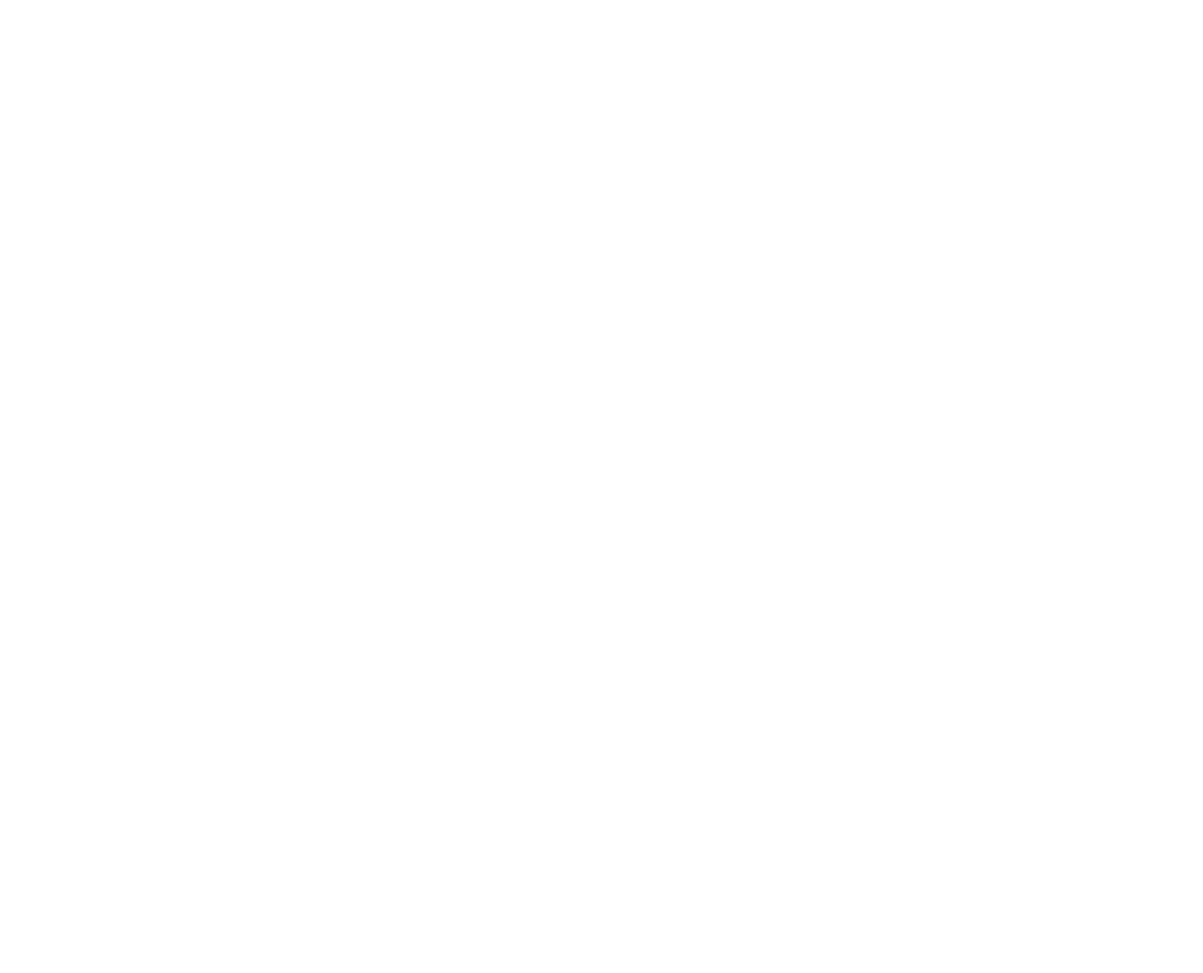
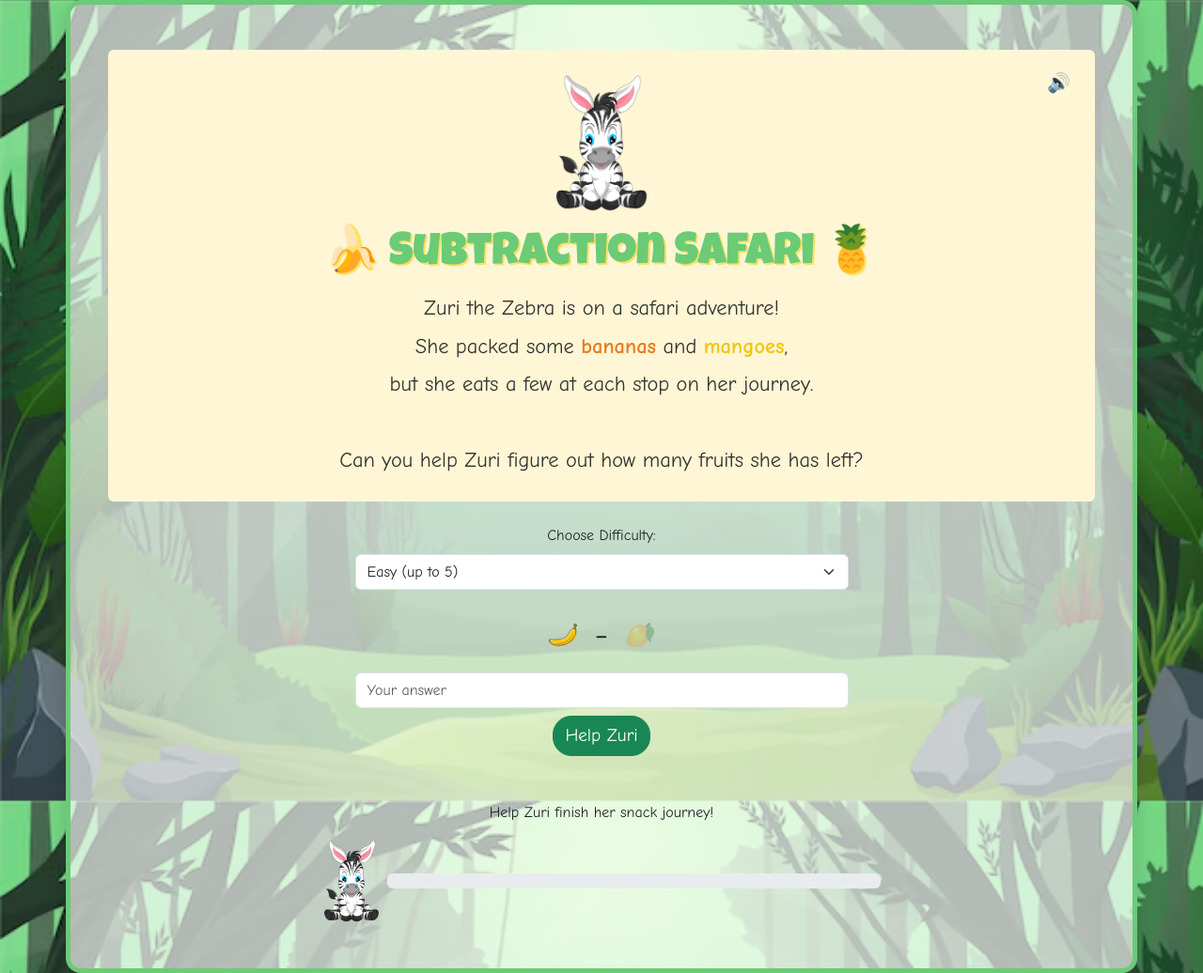
Before and after one commit to ElliottOctave/MathQuest, a plain HTML site: page pages/games/subtraction.html in a window 1280 px wide. Shown: the whole page at 94% size. Before the commit the page ends 800 px from the top, so only its background shows below. Drawn offline with nearby package versions, Linux system fonts and the light colour scheme.

Commit message:
Created the subtraction safari game.

```diff
--- a/pages/games/subtraction.html
+++ b/pages/games/subtraction.html
@@ -0,0 +1,83 @@
+<!-- /games/subtraction.html -->
+<!DOCTYPE html>
+<html lang="en">
+<head>
+  <meta charset="UTF-8">
+  <title>Subtraction Safari</title>
+  <link href="https://cdn.jsdelivr.net/npm/bootstrap@5.3.3/dist/css/bootstrap.min.css" rel="stylesheet">
+  <link rel="stylesheet" href="../styles/mathQuest.css">
+  <link rel="stylesheet" href="../styles/games/subtraction.css">
+  <link href="https://fonts.googleapis.com/css2?family=Luckiest+Guy&display=swap" rel="stylesheet">
+</head>
+<body>
+  <div class="container py-5" style="position: relative;">
+    <!-- Story -->
+    <div class="text-center mb-4 p-4 rounded" style="background-color: #fff6d5; position: relative;">
+      <img src="../assets/subtraction/zuri.png" alt="Zuri" width="100" class="mb-3">
+      <h1 style="font-family: 'Luckiest Guy', cursive; font-size: 3rem; color: #6bcB77; text-shadow: 2px 2px #ffe066;">
+        🍌 Subtraction Safari 🍍
+      </h1>
+      <p id="storyText" style="font-size: 1.4rem; color: #333; max-width: 600px; margin: 0 auto; line-height: 1.8;">
+        Zuri the Zebra is on a safari adventure!<br>
+        She packed some <strong style="color: #e67e22;">bananas</strong> and <strong style="color: #f1c40f;">mangoes</strong>,<br>
+        but she eats a few at each stop on her journey.<br><br>
+        Can you help Zuri figure out how many fruits she has left?
+      </p>
+      <button onclick="readStory()" style="position: absolute; top: 20px; right: 20px; font-size: 20px; background: none; border: none;">🔊</button>
+    </div>
+
+    <!-- Difficulty selector -->
+    <div class="text-center mb-4">
+      <label for="difficultySelect" class="form-label">Choose Difficulty:</label>
+      <select id="difficultySelect" class="form-select w-50 mx-auto" onchange="changeDifficulty()">
+        <option value="1">Easy (up to 5)</option>
+        <option value="2">Medium (up to 10)</option>
+        <option value="3">Hard (up to 20)</option>
+      </select>
+    </div>
+
+    <!-- Fruits shown -->
+    <div class="d-flex justify-content-center align-items-center my-3">
+      <div id="visual-num1" class="mx-3"></div>
+      <div style="font-size: 2rem;">−</div>
+      <div id="visual-num2" class="mx-3"></div>
+    </div>
+
+    <!-- Answer -->
+    <div class="text-center">
+      <input type="number" id="answer" class="form-control w-50 mx-auto mb-2" placeholder="Your answer" />
+      <button class="btn btn-success" onclick="submitAnswer()">Help Zuri</button>
+      <div id="feedback" class="mt-3"></div>
+    </div>
+
+    <!-- Progress -->
+    <div class="mt-5">
+      <p class="text-center">Help Zuri finish her snack journey!</p>
+      <div class="d-flex align-items-center justify-content-center gap-2">
+        <img id="character" src="../assets/subtraction/zuri.png" alt="Zuri" style="width: 60px;">
+        <div class="progress w-50">
+          <div class="progress-bar bg-success" role="progressbar" id="progressBar" style="width: 0%"></div>
+        </div>
+      </div>
+    </div>
+  </div>
+
+  <!-- WINNING MODAL -->
+  <div class="modal fade" id="winModal" tabindex="-1" aria-labelledby="winModalLabel" aria-hidden="true">
+    <div class="modal-dialog modal-dialog-centered">
+      <div class="modal-content text-center p-4" style="border-radius: 20px;">
+        <div class="modal-body">
+          <img src="../assets/subtraction/zuri.png" alt="Zuri" width="100" class="mb-3">
+          <h2 class="mb-3 text-success">🎉 Well done!</h2>
+          <p class="lead">You helped Zuri finish her safari fruits!</p>
+          <button class="btn btn-primary mt-3" onclick="restartGame()" data-bs-dismiss="modal">Play Again</button>
+        </div>
+      </div>
+    </div>
+  </div>
+
+  <script src="https://cdn.jsdelivr.net/npm/canvas-confetti@1.6.0/dist/confetti.browser.min.js"></script>
+  <script src="https://cdn.jsdelivr.net/npm/bootstrap@5.3.3/dist/js/bootstrap.bundle.min.js"></script>
+  <script src="../scripts/games/subtraction.js"></script>
+</body>
+</html>
--- a/pages/scripts/games/subtraction.js
+++ b/pages/scripts/games/subtraction.js
@@ -0,0 +1,123 @@
+let num1, num2;
+let difficulty = 1;
+let streak = 0;
+let progress = 0;
+let synth = window.speechSynthesis;
+
+function generateQuestion() {
+  let max;
+  switch (difficulty) {
+    case 1: max = 5; break;
+    case 2: max = 10; break;
+    case 3: max = 20; break;
+    default: max = 5;
+  }
+
+  num1 = Math.floor(Math.random() * (max + 1));
+  num2 = Math.floor(Math.random() * (num1 + 1)); // ensure num2 <= num1
+
+  document.getElementById('answer').value = '';
+  document.getElementById('feedback').textContent = '';
+
+  document.getElementById('visual-num1').innerHTML = generateFruits(num1, 'banana');
+  document.getElementById('visual-num2').innerHTML = generateFruits(num2, 'mango', true);
+}
+
+function generateFruits(n, type, fade = false) {
+  const fruitURL = type === 'banana'
+    ? '../assets/subtraction/banana.webp'
+    : '../assets/subtraction/mango.webp';
+
+  let icons = '';
+  for (let i = 0; i < n; i++) {
+    icons += `<img src="${fruitURL}" alt="${type}" width="30" style="margin: 3px; ${fade ? 'opacity: 0.3;' : ''}">`;
+  }
+  return icons || '<span style="color:#ccc;">0</span>';
+}
+
+function submitAnswer() {
+  const userInput = document.getElementById('answer').value;
+  const feedback = document.getElementById('feedback');
+
+  if (userInput === '') {
+    feedback.textContent = 'Please enter an answer.';
+    feedback.className = 'incorrect';
+    return;
+  }
+
+  const userAnswer = parseInt(userInput);
+  const correctAnswer = num1 - num2;
+
+  if (userAnswer === correctAnswer) {
+    feedback.innerHTML = `✅ Great job! ${num1} − ${num2} = ${correctAnswer}`;
+    feedback.className = 'correct';
+    progress += 20;
+    document.getElementById('progressBar').style.width = `${progress}%`;
+
+    if (progress >= 100) {
+      setTimeout(() => {
+        const winModal = new bootstrap.Modal(document.getElementById('winModal'));
+        winModal.show();
+        launchConfetti();
+      }, 1000);
+    }
+
+    setTimeout(generateQuestion, 1500);
+  } else {
+    feedback.innerHTML = `❌ Try again! Hint: ${num1} minus ${num2}`;
+    feedback.className = 'incorrect';
+  }
+}
+
+function changeDifficulty() {
+  const selected = document.getElementById('difficultySelect').value;
+  difficulty = parseInt(selected);
+  streak = 0;
+  generateQuestion();
+}
+
+function restartGame() {
+  progress = 0;
+  streak = 0;
+  difficulty = parseInt(document.getElementById('difficultySelect').value);
+  document.getElementById('progressBar').style.width = '0%';
+  generateQuestion();
+}
+
+function readStory() {
+  if (synth.speaking) synth.cancel();
+  const text = document.getElementById("storyText").textContent;
+  const utterance = new SpeechSynthesisUtterance(text);
+  utterance.lang = 'en-US';
+  utterance.rate = 0.9;
+  utterance.pitch = 1;
+  synth.speak(utterance);
+}
+
+function launchConfetti() {
+  const duration = 2000;
+  const end = Date.now() + duration;
+
+  (function frame() {
+    confetti({
+      particleCount: 7,
+      angle: 60,
+      spread: 55,
+      origin: { x: 0 },
+      colors: ['#f39c12', '#f1c40f', '#27ae60']
+    });
+    confetti({
+      particleCount: 7,
+      angle: 120,
+      spread: 55,
+      origin: { x: 1 },
+      colors: ['#f39c12', '#f1c40f', '#27ae60']
+    });
+
+    if (Date.now() < end) {
+      requestAnimationFrame(frame);
+    }
+  })();
+}
+
+window.onload = generateQuestion;
--- a/pages/styles/games/subtraction.css
+++ b/pages/styles/games/subtraction.css
@@ -0,0 +1,23 @@
+/* subtraction.css */
+
+body {
+    background: url('../../assets/subtraction/jungle.avif') no-repeat center center fixed;
+    background-size: cover;
+    font-family: 'Comic Sans MS', cursive;
+  }
+
+  .container {
+    background-color: rgba(255, 255, 255, 0.65);
+    border-radius: 16px;
+    border: 5px solid #6bcB77;
+    padding: 40px;
+    box-shadow: 0 8px 20px rgba(0, 0, 0, 0.15);
+  }
+
+  .correct {
+    color: #28a745;
+  }
+
+  .incorrect {
+    color: #dc3545;
+  }
```
Also changed, not shown: pages/learn.html (+1 -1 lines), pages/assets/subtraction/banana.webp (added), pages/assets/subtraction/jungle.avif (added), pages/assets/subtraction/mango.webp (added), pages/assets/subtraction/zuri.png (added).
